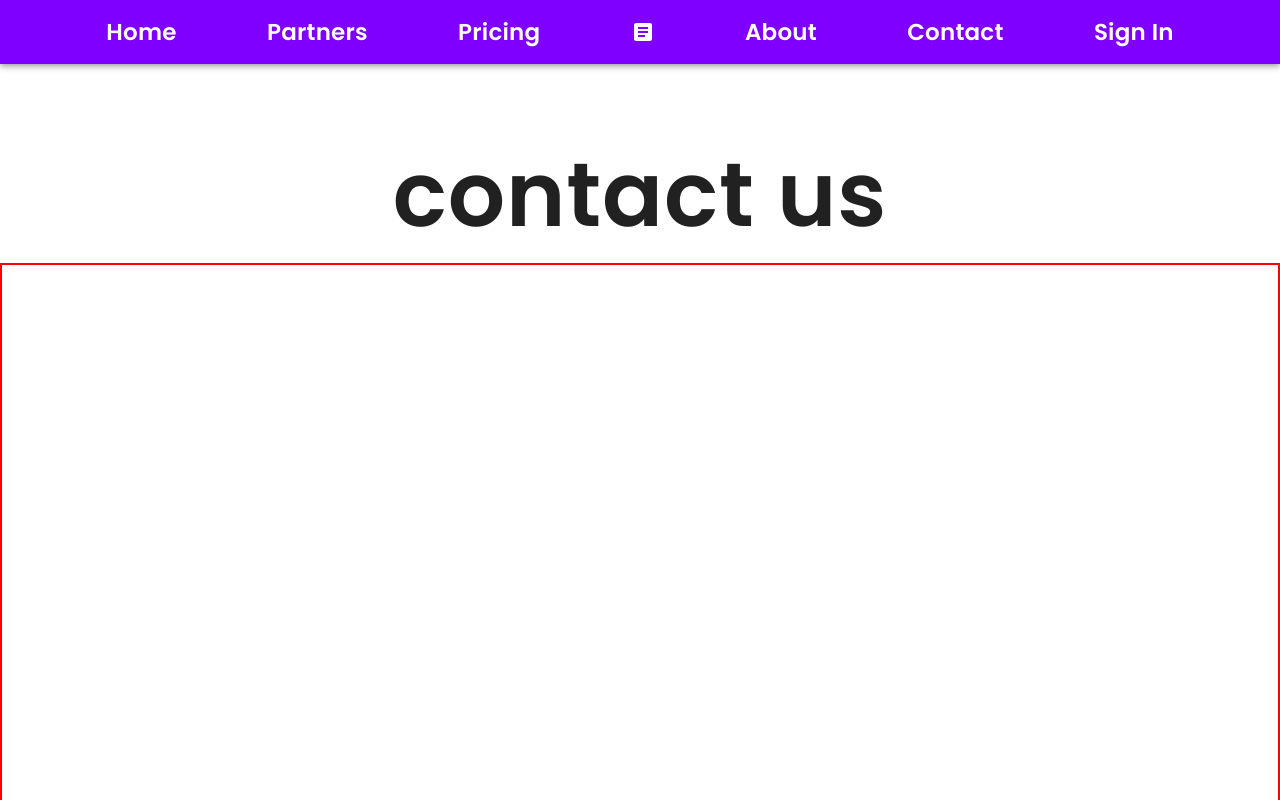
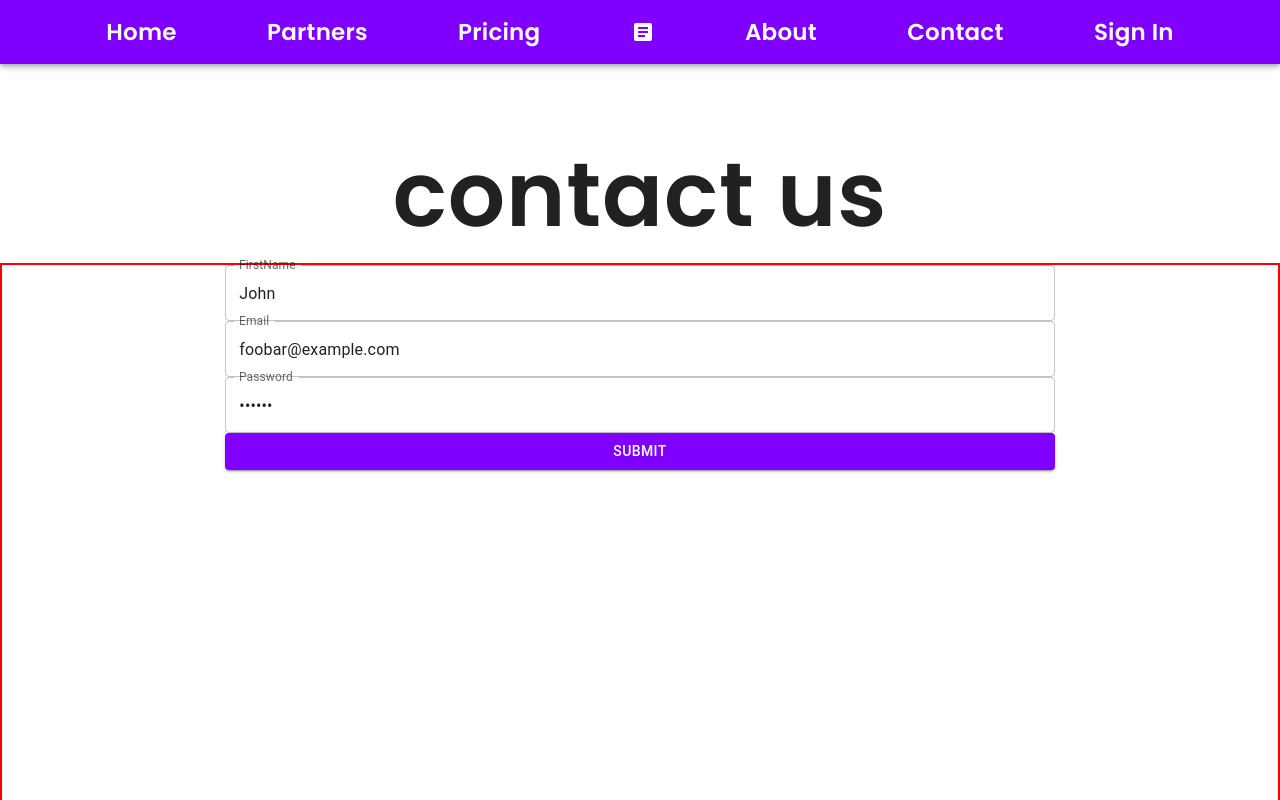
Before and after one commit to loganbahr/waivez, a Next.js app: page /contact in a window 1280 px wide. Shown: the top 800 px of the page. Built offline with nearby package versions, Linux system fonts and the light colour scheme; a web font is replaced by a local one.

Commit message:
added basic formik form to contact page, incomplete
Took 36 minutes

```diff
--- /dev/null
+++ b/components/Contact Page/FormikForm.js
@@ -0,0 +1,77 @@
+import React from 'react';
+import {Button, TextField} from "@mui/material";
+import {useFormik} from 'formik';
+import * as yup from 'yup';
+
+const validationSchema = yup.object({
+    firstName: yup
+        .string('Enter your first name.')
+        .required('A first name is required.'),
+    email: yup
+        .string('Enter your email')
+        .email('Enter a valid email')
+        .required('Email is required'),
+    password: yup
+        .string('Enter your password')
+        .min(8, 'Password should be of minimum 8 characters length')
+        .required('Password is required'),
+});
+
+const FormikForm = () => {
+
+    const formik = useFormik({
+        initialValues: {
+            firstName: 'John',
+            email: 'foobar@example.com',
+            password: 'foobar',
+        },
+        validationSchema: validationSchema,
+        onSubmit: (values) => {
+            alert(JSON.stringify(values, null, 2));
+        },
+    });
+
+    return (
+        <div>
+            <form onSubmit={formik.handleSubmit}>
+                <TextField
+                    fullWidth
+                    id="firstName"
+                    name="firstName"
+                    label="FirstName"
+                    value={formik.values.firstName}
+                    onChange={formik.handleChange}
+                    helperText={formik.touched.firstName && formik.errors.firstName}
+                >
+
+                </TextField>
+                <TextField
+                    fullWidth
+                    id="email"
+                    name="email"
+                    label="Email"
+                    value={formik.values.email}
+                    onChange={formik.handleChange}
+                    error={formik.touched.email && Boolean(formik.errors.email)}
+                    helperText={formik.touched.email && formik.errors.email}
+                />
+                <TextField
+                    fullWidth
+                    id="password"
+                    name="password"
+                    label="Password"
+                    type="password"
+                    value={formik.values.password}
+                    onChange={formik.handleChange}
+                    error={formik.touched.password && Boolean(formik.errors.password)}
+                    helperText={formik.touched.password && formik.errors.password}
+                />
+                <Button color="primary" variant="contained" fullWidth type="submit">
+                    Submit
+                </Button>
+            </form>
+        </div>
+    );
+};
+
+export default FormikForm;
--- a/package.json
+++ b/package.json
@@ -14,9 +14,11 @@
     "@mui/material": "^5.5.0",
     "@mui/styles": "^5.5.0",
     "axios": "^0.26.1",
+    "formik": "^2.2.9",
     "next": "12.0.8",
     "react": "17.0.2",
-    "react-dom": "17.0.2"
+    "react-dom": "17.0.2",
+    "yup": "^0.32.11"
   },
   "devDependencies": {
     "eslint": "8.7.0",
--- a/pages/contact/index.js
+++ b/pages/contact/index.js
@@ -3,13 +3,14 @@
 import Head from "next/head";
 import {Box, Container} from "@mui/material";
 import PageTitleText from "../../components/PageTitleText";
+import FormikForm from "../../components/Contact Page/FormikForm";
 
 
-// TODO: practice Formik by creating a custom submission handler with Waivez styling
+const ContactPage = () => {
 
-const ContactPage = () => {
     return (
-        <Box>
+        <Box
+            sx={{}}>
             <Container maxWidth='lg'
                        sx={{
                            display: 'flex',
@@ -26,13 +27,15 @@
             </Container>
 
             <Container maxWidth='xl'
-            sx={{
-                display: 'flex',
-                border: '2px solid red',
-                height: '100vh',
-                width: '100%'
-            }}>
-
+                       sx={{
+                           display: 'flex',
+                           border: '2px solid red',
+                           height: '80vh',
+                           width: '100%',
+                           justifyContent: 'center',
+                           alignItems: 'start',
+                       }}>
+                <FormikForm/>
             </Container>
 
         </Box>
```
Also changed, not shown: 1 other file (tests, documents, lock files or other folders).
